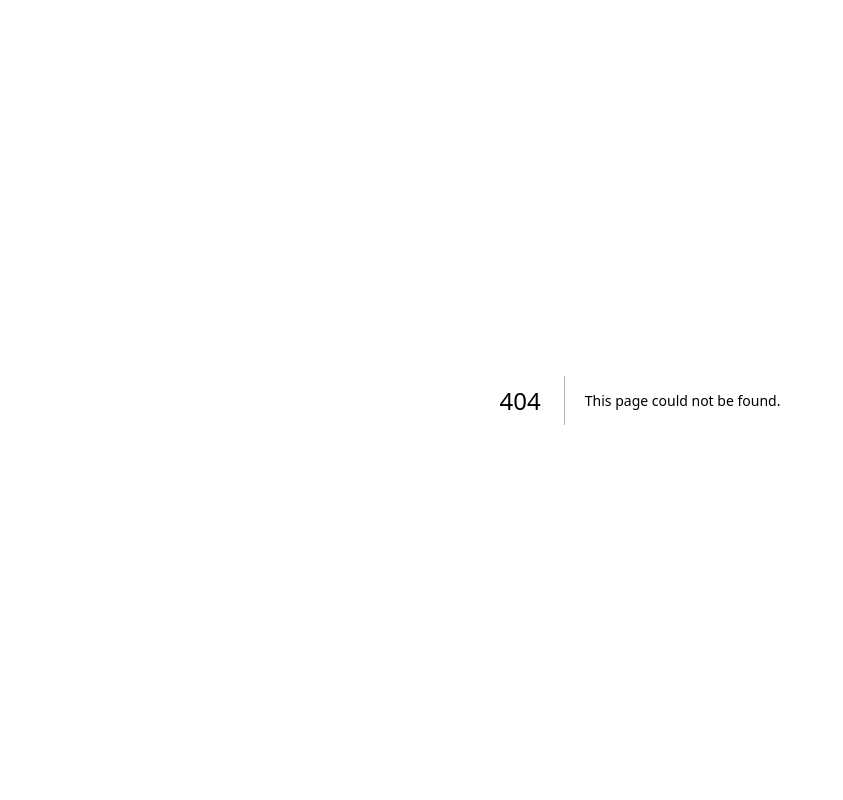
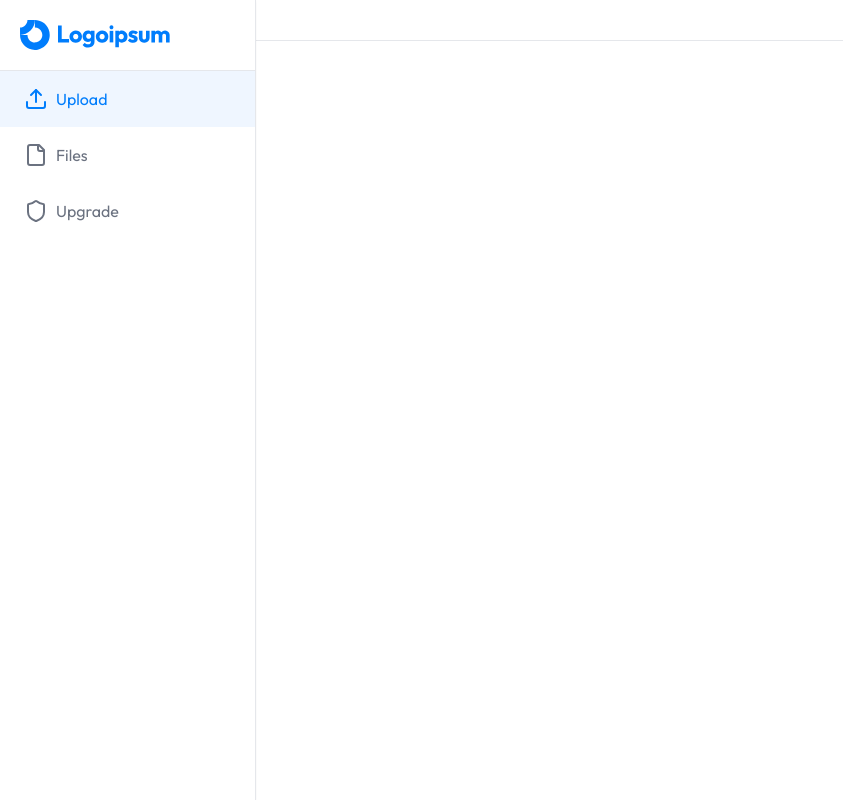
Before and after one commit to nnktz/file-sharing-app, a Next.js app: page /upload in a window 1280 px wide. Before the commit this address had no page. Shown: the whole page, without its empty margins (0-843 px from the left). Built offline with nearby package versions, Linux system fonts and the light colour scheme.

Commit message:
Sidebar & Header

```diff
--- /dev/null
+++ b/app/(dashboard)/(routes)/files/page.tsx
@@ -0,0 +1,5 @@
+const FilesPage = () => {
+  return <div></div>
+}
+
+export default FilesPage
--- /dev/null
+++ b/app/(dashboard)/(routes)/upload/page.tsx
@@ -0,0 +1,5 @@
+const UploadPage = () => {
+  return <div></div>
+}
+
+export default UploadPage
--- /dev/null
+++ b/app/(dashboard)/layout.tsx
@@ -0,0 +1,18 @@
+import { SideNav } from '@/components/layout/side-nav'
+import { TopHeader } from '@/components/layout/top-header'
+
+const DashboardLayout = ({ children }: { children: React.ReactNode }) => {
+  return (
+    <div className="h-full w-full bg-white">
+      <div className="fixed inset-y-0 z-50 hidden h-full flex-col md:flex md:w-64">
+        <SideNav />
+      </div>
+      <div className="md:ml-64">
+        <TopHeader />
+        {children}
+      </div>
+    </div>
+  )
+}
+
+export default DashboardLayout
--- /dev/null
+++ b/components/layout/side-nav.tsx
@@ -0,0 +1,57 @@
+'use client'
+
+import Image from 'next/image'
+import { File, LucideIcon, Shield, Upload } from 'lucide-react'
+import { usePathname } from 'next/navigation'
+import Link from 'next/link'
+
+type MenuType = {
+  name: string
+  icon: LucideIcon
+  path: string
+}
+
+const menuList: MenuType[] = [
+  {
+    name: 'Upload',
+    icon: Upload,
+    path: '/upload',
+  },
+  {
+    name: 'Files',
+    icon: File,
+    path: '/files',
+  },
+  {
+    name: 'Upgrade',
+    icon: Shield,
+    path: '/upgrade',
+  },
+]
+
+export const SideNav = () => {
+  const pathname = usePathname()
+
+  return (
+    <div className="h-full border-r shadow-sm">
+      <div className="border-b p-5">
+        <Image src={'/logo.svg'} alt="logo" width={150} height={100} />
+      </div>
+
+      <div className="float-left flex w-full flex-col">
+        {menuList.map((item, index) => (
+          <Link key={item.path} href={item.path}>
+            <button
+              className={`flex w-full gap-2 px-6 py-4 text-gray-500 hover:bg-gray-100 ${
+                pathname === item.path && 'bg-blue-50 text-primary'
+              }`}
+            >
+              <item.icon />
+              <h2>{item.name}</h2>
+            </button>
+          </Link>
+        ))}
+      </div>
+    </div>
+  )
+}
--- /dev/null
+++ b/components/layout/top-header.tsx
@@ -0,0 +1,13 @@
+import Image from 'next/image'
+import { UserButton } from '@clerk/nextjs'
+import { AlignJustify } from 'lucide-react'
+
+export const TopHeader = () => {
+  return (
+    <div className="flex items-center justify-between border-b p-5 md:justify-end">
+      <AlignJustify className="cursor-pointer text-black transition hover:text-gray-600 md:hidden" />
+      <Image src={'/logo.svg'} alt="logo" width={150} height={100} className="md:hidden" />
+      <UserButton afterSignOutUrl="/" />
+    </div>
+  )
+}
--- a/package.json
+++ b/package.json
@@ -11,6 +11,7 @@
   },
   "dependencies": {
     "@clerk/nextjs": "^4.27.5",
+    "lucide-react": "^0.294.0",
     "next": "14.0.4",
     "react": "^18",
     "react-dom": "^18"
```
Also changed, not shown: app/(landing)/page.tsx (renamed from app/page.tsx), 1 other file (tests, documents, lock files or other folders).
